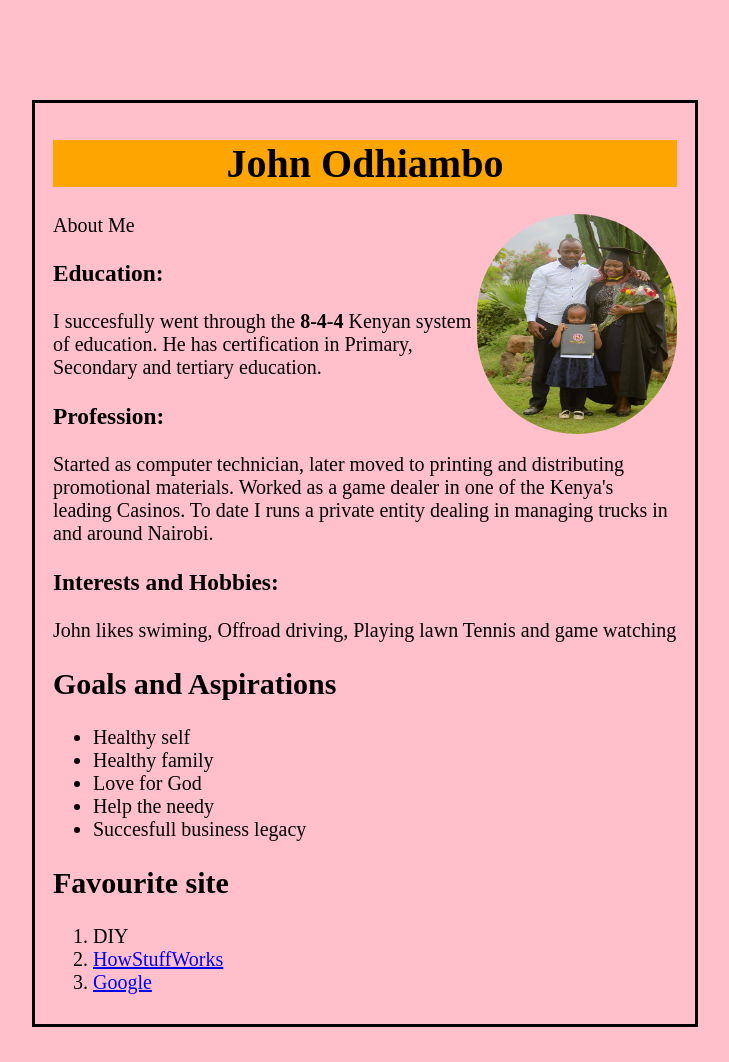
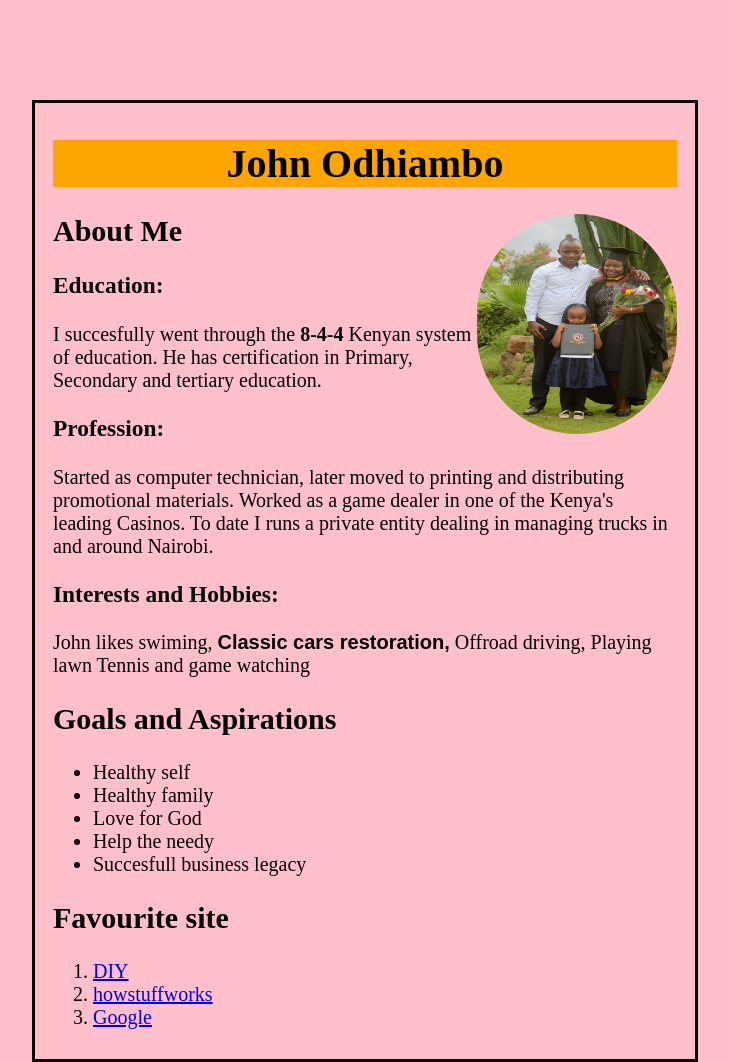
Before and after one commit to Omwanda/profile, a plain HTML site: page index.html in a window 1280 px wide. Shown: the whole page, without its empty margins (468-1197 px from the left). Before the commit the page ends 1027 px from the top, so only its background shows below. Drawn offline with Linux system fonts and the light colour scheme.

```diff
--- a/index.html
+++ b/index.html
@@ -6,7 +6,7 @@
   </head>
   <body>
   <h1>John Odhiambo</h1>
-   <img src="images/family.jpg" width="200" height="220" alt="John's family"
+   <img src="images/family.jpg" width="200" height="220" alt="John's family">
 
         <h2>About Me</h2>
 
@@ -22,7 +22,7 @@
       a private entity dealing in managing trucks in and around Nairobi.</p>
 
               <h3>Interests and Hobbies:</h3>
-            <p>John likes swiming, Offroad driving, Playing lawn Tennis
+            <p>John likes swiming, <span>Classic cars restoration,</span> Offroad driving, Playing lawn Tennis
             and game watching</p>
             <h2>Goals and Aspirations</h2>
             <ul>
@@ -34,11 +34,12 @@
             </ul>
             <h2>Favourite site</h2>
             <ol>
-                <li>DIY<a href="https://diy.com"</li>
-                <li>HowStuffWorks<a href="http://howstuffworks.com"</li>
-                <li>Google<a href="https://google.co.ke"</li>
+                <li><a href="https://diy.com" target="_blank">DIY</li>
+                <li><a href="http://howstuffworks.com" target="_blank">howstuffworks</li>
+                <li><a href="https://google.co.ke" target="_blank">Google</li>
+            </ol>
 
-            </ol>
+
 
   </body>
 </html>
```
